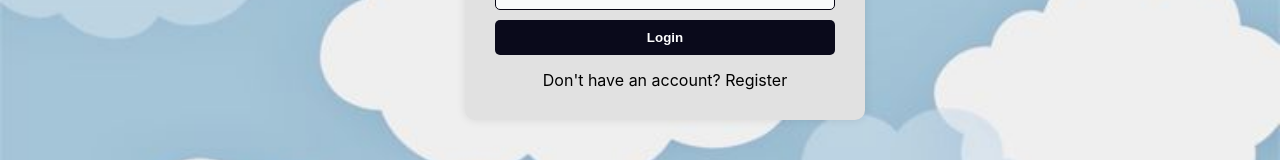
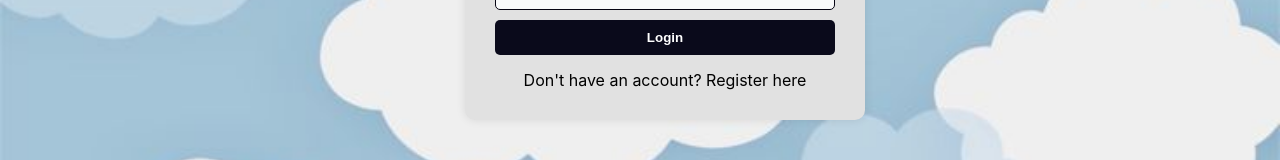
Before and after one commit to Nilmani31/Devops_Project, a React (Create React App) app in the folder frontend/: page / in a window 1280 px wide. Shown: the part 437-597 px from the top of the page. Built offline with nearby package versions, Linux system fonts and the light colour scheme.

Commit message:
for test deploy

```diff
--- a/frontend/src/pages/Login.js
+++ b/frontend/src/pages/Login.js
@@ -60,7 +60,7 @@ function Login() {
         <button className="login-button" type="submit">Login</button>
       </form>
       <div className="login-link" onClick={() => navigate("/register")}>
-        Don't have an account? Register
+        Don't have an account? Register here
       </div>
     </div>
 
```
